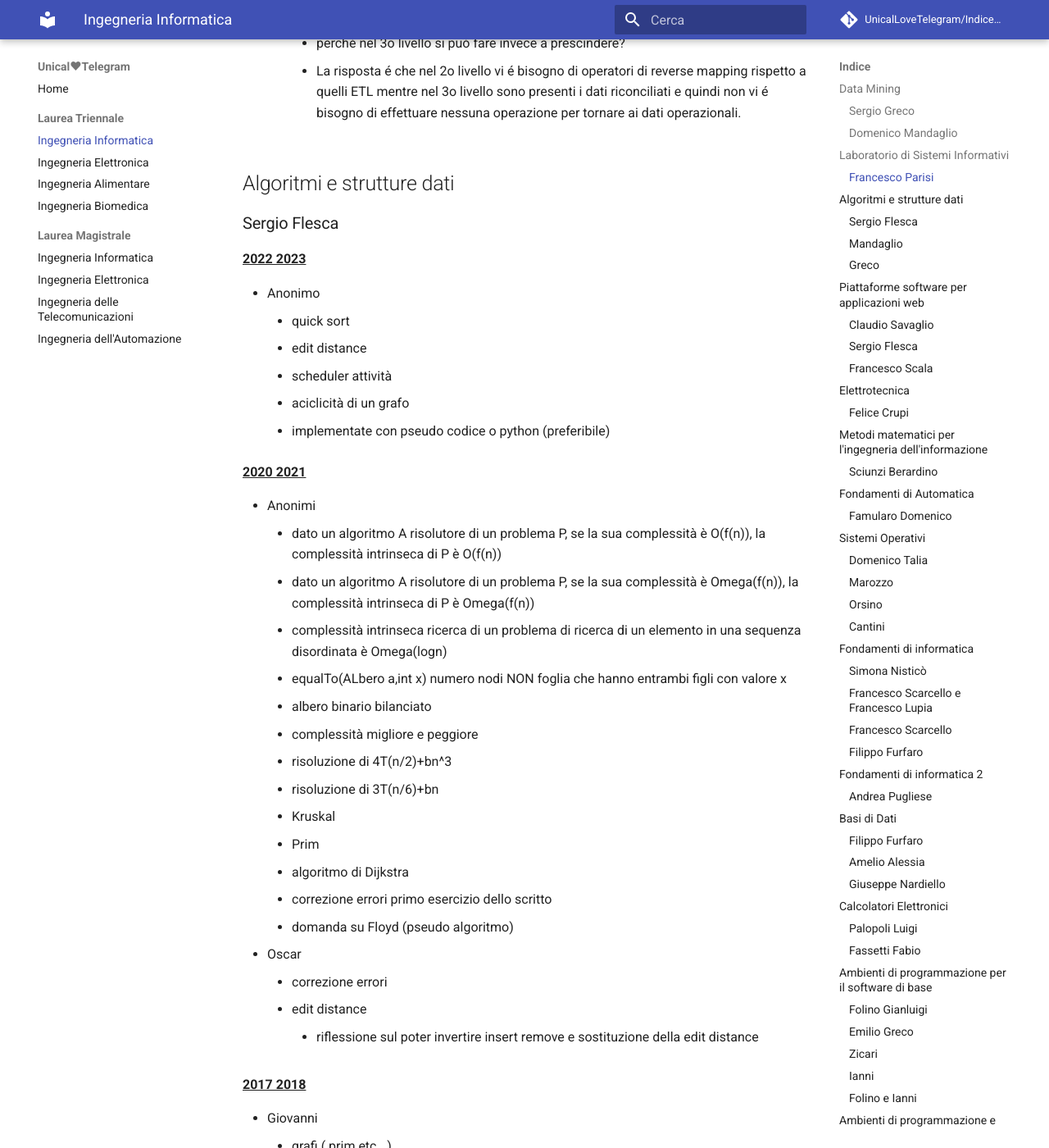
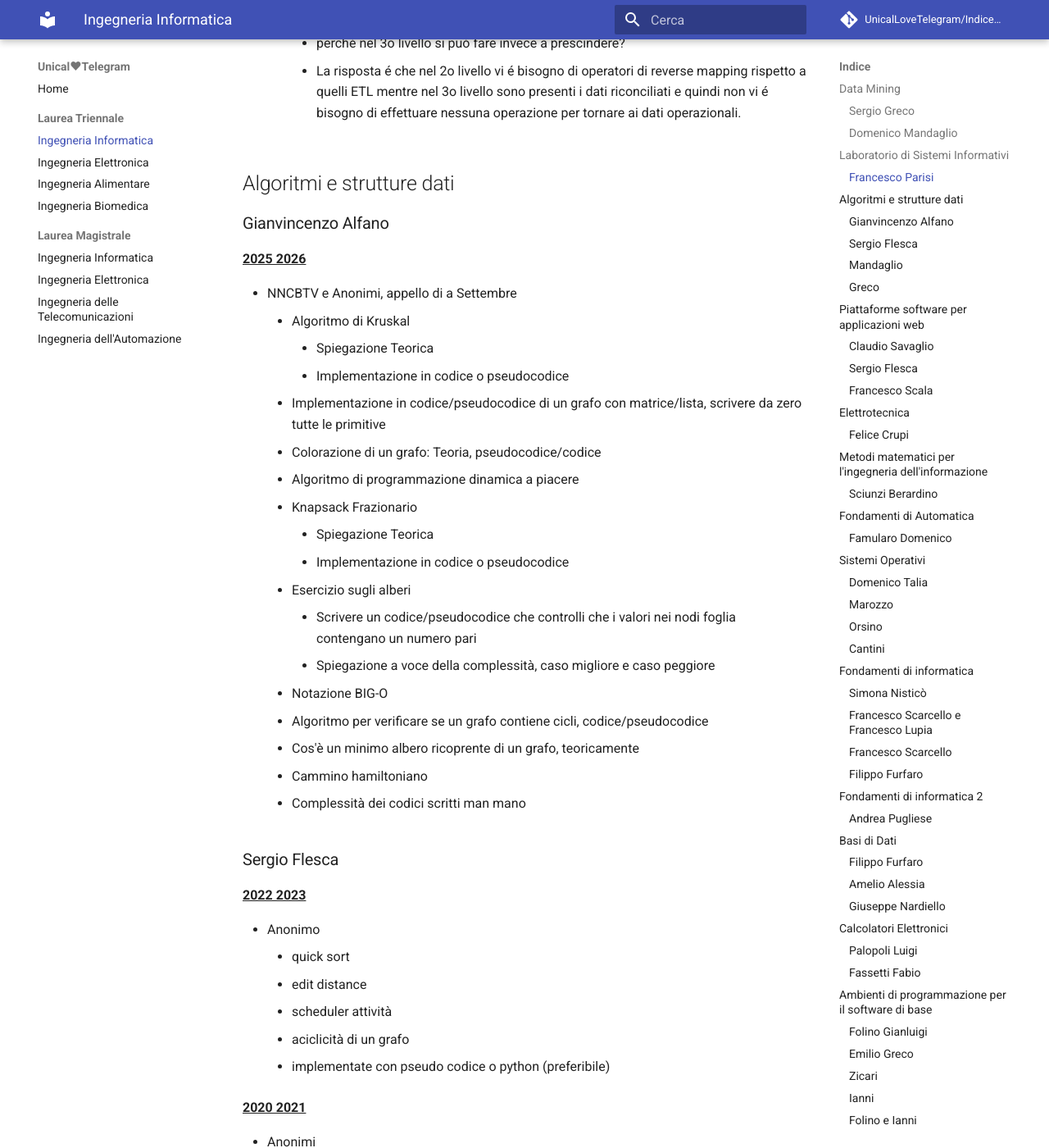
Before and after one commit to UnicalLoveTelegram/IndiceArgomentiOrale, an MkDocs documentation site: the page built from docs/laurea-triennale/ingegneria-informatica.md, in a window 1280 px wide and 1400 px high, scrolled down 10920 px. Shown: the whole window at 82% size. Built offline with MkDocs 1.6.1 and Material for MkDocs 9.7.7, drawn with Linux system fonts in a browser that asks for light colours; comment, search, counter and statistics services are not loaded; some of the changed text lies outside the part shown.

Commit message:
aggiunto algoritmi orale

```diff
--- a/docs/laurea-triennale/ingegneria-informatica.md
+++ b/docs/laurea-triennale/ingegneria-informatica.md
@@ -13,7 +13,7 @@ Leggi il nostro [README](https://github.com/UnicalLoveTelegram/IndiceArgomentiOr
     - [Algoritmi e strutture dati](#algoritmi-e-strutture-dati)
         - [Sergio Flesca](#sergio-flesca)
         - [Mandaglio](#mandaglio)
-        - [Greco](#greco)
+        - [Greco](#greco) ........-. [Gianvincenzo Albano](#gianvincenzo-alfano)
     - [Piattaforme software per applicazioni web](#piattaforme-software-per-applicazioni-web)
         - [Sergio Flesca](#sergio-flesca-1)
         - [Francesco Scala](#francesco-scala)
@@ -323,6 +323,29 @@ Leggi il nostro [README](https://github.com/UnicalLoveTelegram/IndiceArgomentiOr
 
 ## Algoritmi e strutture dati
 
+### Gianvincenzo Alfano
+
+**<u>2025 2026</u>**
+
+- NNCBTV e Anonimi, appello di a Settembre
+    - Algoritmo di Kruskal
+        - Spiegazione Teorica
+        - Implementazione in codice o pseudocodice
+    - Implementazione in codice/pseudocodice di un grafo con matrice/lista, scrivere da zero tutte le primitive
+    - Colorazione di un grafo: Teoria, pseudocodice/codice
+    - Algoritmo di programmazione dinamica a piacere
+    - Knapsack Frazionario
+        - Spiegazione Teorica
+        - Implementazione in codice o pseudocodice
+    - Esercizio sugli alberi
+        - Scrivere un codice/pseudocodice che controlli che i valori nei nodi foglia contengano un numero pari
+        - Spiegazione a voce della complessità, caso migliore e caso peggiore
+    - Notazione BIG-O
+    - Algoritmo per verificare se un grafo contiene cicli, codice/pseudocodice
+    - Cos'è un minimo albero ricoprente di un grafo, teoricamente
+    - Cammino hamiltoniano
+    - Complessità dei codici scritti man mano
+
 ### Sergio Flesca
 
 **<u>2022 2023</u>**
```
